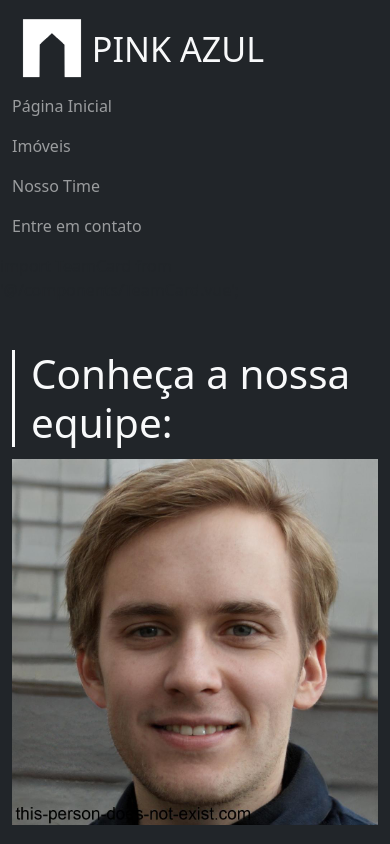
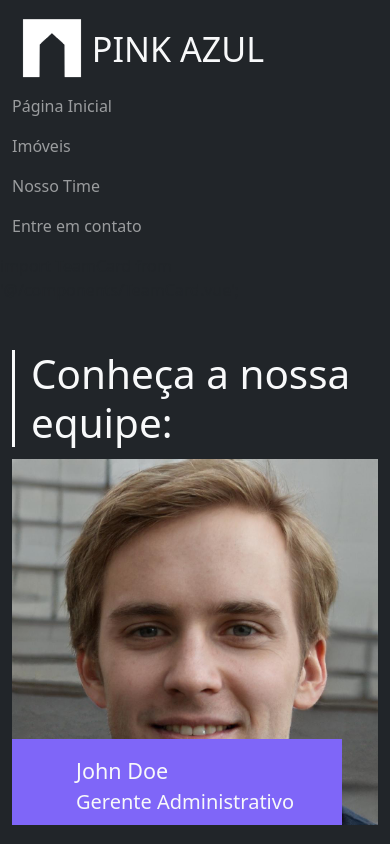
Before and after one commit to phllp/udesc-imobiliaria, a Vue app: page /team in a window 390 px wide. Shown: the top 844 px of the page. Built offline with nearby package versions, Linux system fonts and the light colour scheme.

Commit message:
fix: adjust on responsive layout of team member card

```diff
--- a/src/components/TeamCard.vue
+++ b/src/components/TeamCard.vue
@@ -2,7 +2,7 @@
     <div class="position-relative mb-4">
         <img :src="userPicture" alt="" class="img-fluid">
         <div class="position-absolute end-70 bottom-0" :class="bg">
-            <div class="ms-3 mt-3 px-5 d-none d-lg-block d-sm-block">
+            <div class="ms-3 mt-3 px-5 d-lg-block d-sm-block">
                 <p class="fs-4 text-light m-0">{{nome}}</p>
                 <p class="mb-2 fs-5 text-light">{{ cargo }}</p>
             </div>
```
